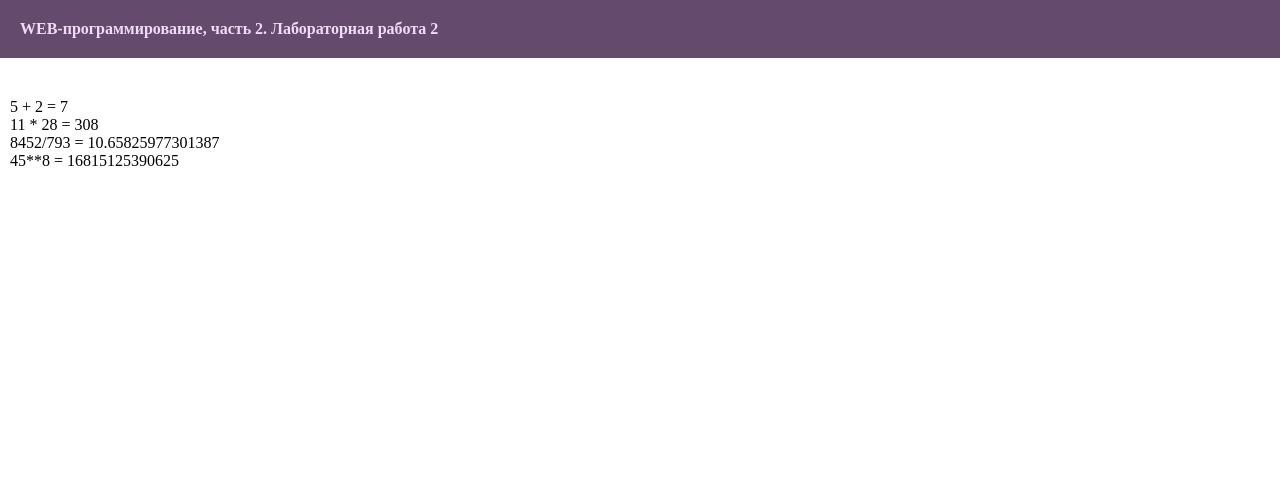
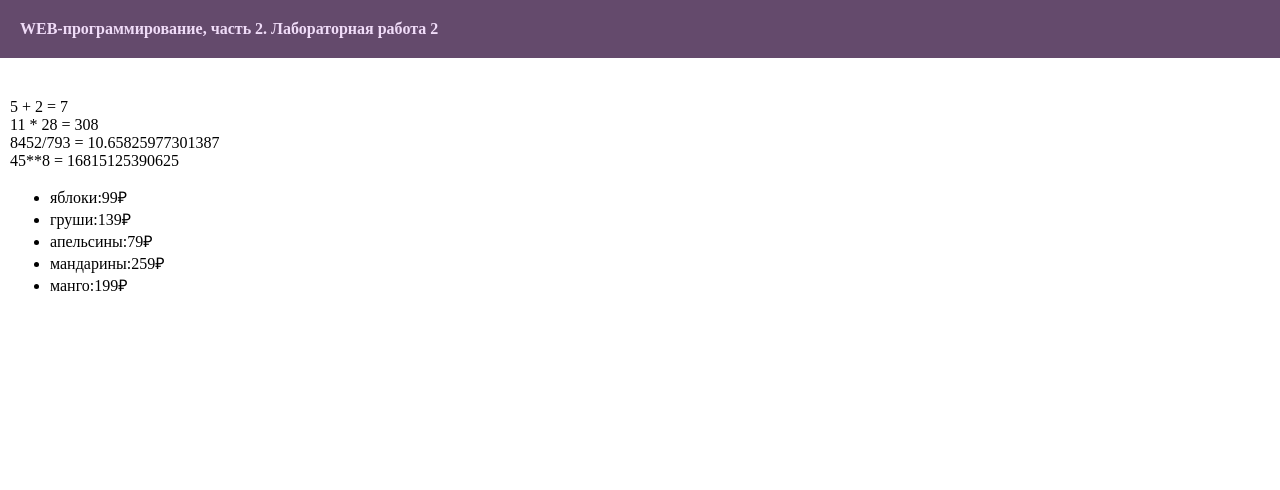
Before and after one commit to kkapinoss/web-program-labs-2, a Flask app: page /lab2/example in a window 1280 px wide. Shown: the top 490 px of the page. Run offline with Flask 3, Linux system fonts and the light colour scheme.

Commit message:
Цикл в шаблоне

```diff
--- a/app.py
+++ b/app.py
@@ -190,4 +190,11 @@ def example():
 		number = '2'
 		groupe = 'ФБИ-12'
 		course = '3 курс'
-		return render_template('example.html', name=name, number=number, groupe=groupe, course=course)
+		fruits = [
+				{'name':'яблоки','price':'99₽'},
+				{'name':'груши','price':'139₽'},
+				{'name':'апельсины','price':'79₽'},
+				{'name':'мандарины','price':'259₽'},
+				{'name':'манго','price':'199₽'}
+				]
+		return render_template('example.html', name=name, number=number, groupe=groupe, course=course, fruits=fruits)
--- a/templates/example.html
+++ b/templates/example.html
@@ -16,10 +16,18 @@
     </header>
 
     <main>
+      <!-- Выражения -->
       5 + 2 = {{5+2}} <br />
       11 * 28 = {{11*28}} <br />
       8452/793 = {{8452/793}} <br />
       45**8 = {{45**8}}
+
+      <!-- Список фруктов -->
+      <ul>
+        {% for f in fruits %}
+        <li>{{ f.name }}:{{ f.price }}</li>
+        {% endfor %}
+      </ul>
     </main>
 
     <footer>
```
